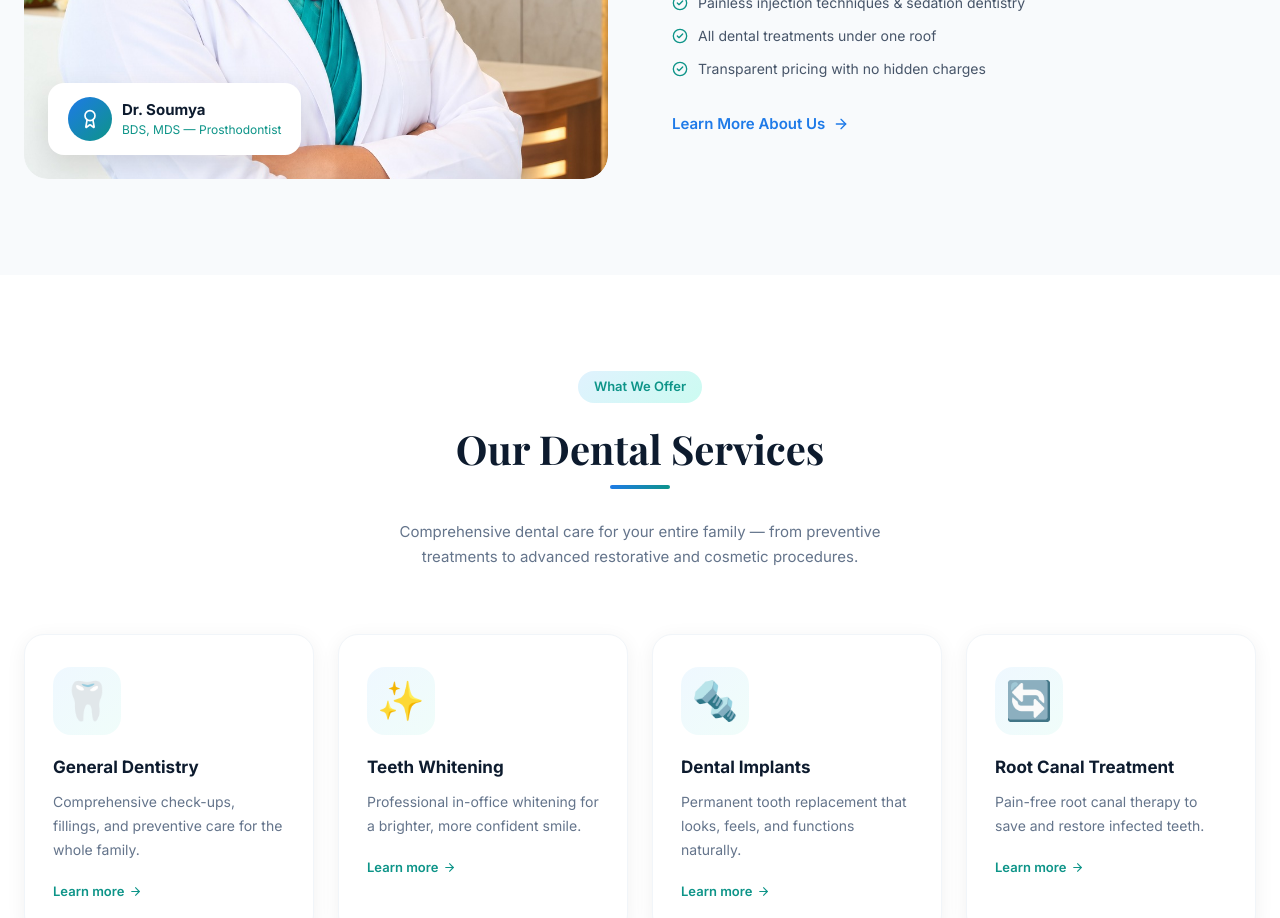
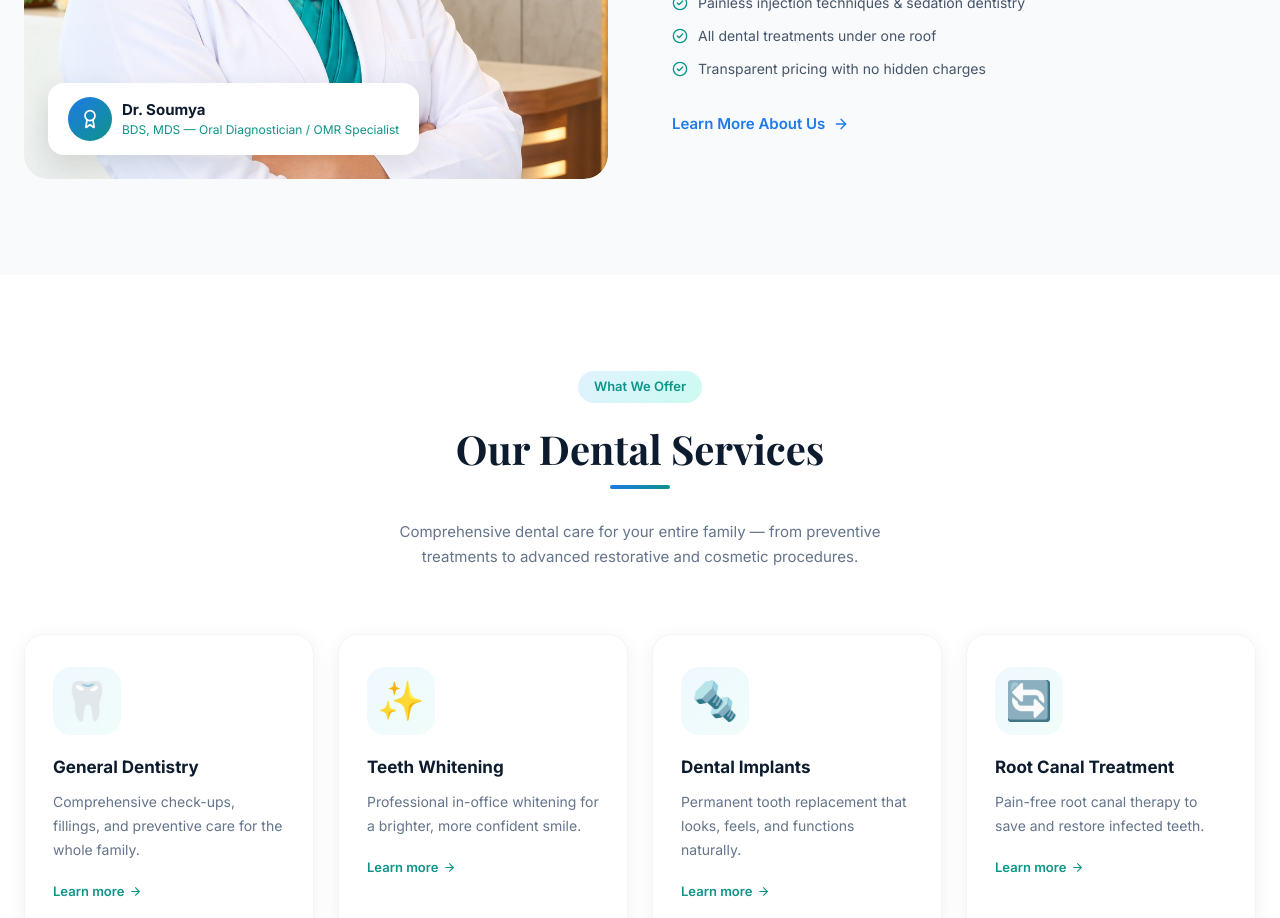
Before and after one commit to anujayeshalukka/drsoumya, a React (Vite) app: page / in a window 1280 px wide. Shown: the part 1620-2538 px from the top of the page. Built offline with nearby package versions, Linux system fonts and the light colour scheme; a web font is replaced by a local one.

Commit message:
Update Dr. Soumya title to Oral Diagnostician / OMR Specialist on Home page

```diff
--- a/src/pages/Home.tsx
+++ b/src/pages/Home.tsx
@@ -408,7 +408,7 @@ export default function Home() {
                     </div>
                     <div>
                       <div style={{ fontWeight: 700, color: '#0d1b2e', fontSize: 15 }}>Dr. Soumya</div>
-                      <div style={{ color: '#0d9488', fontSize: 12 }}>BDS, MDS — Prosthodontist</div>
+                      <div style={{ color: '#0d9488', fontSize: 12 }}>BDS, MDS — Oral Diagnostician / OMR Specialist</div>
                     </div>
                   </div>
                 </div>
```
